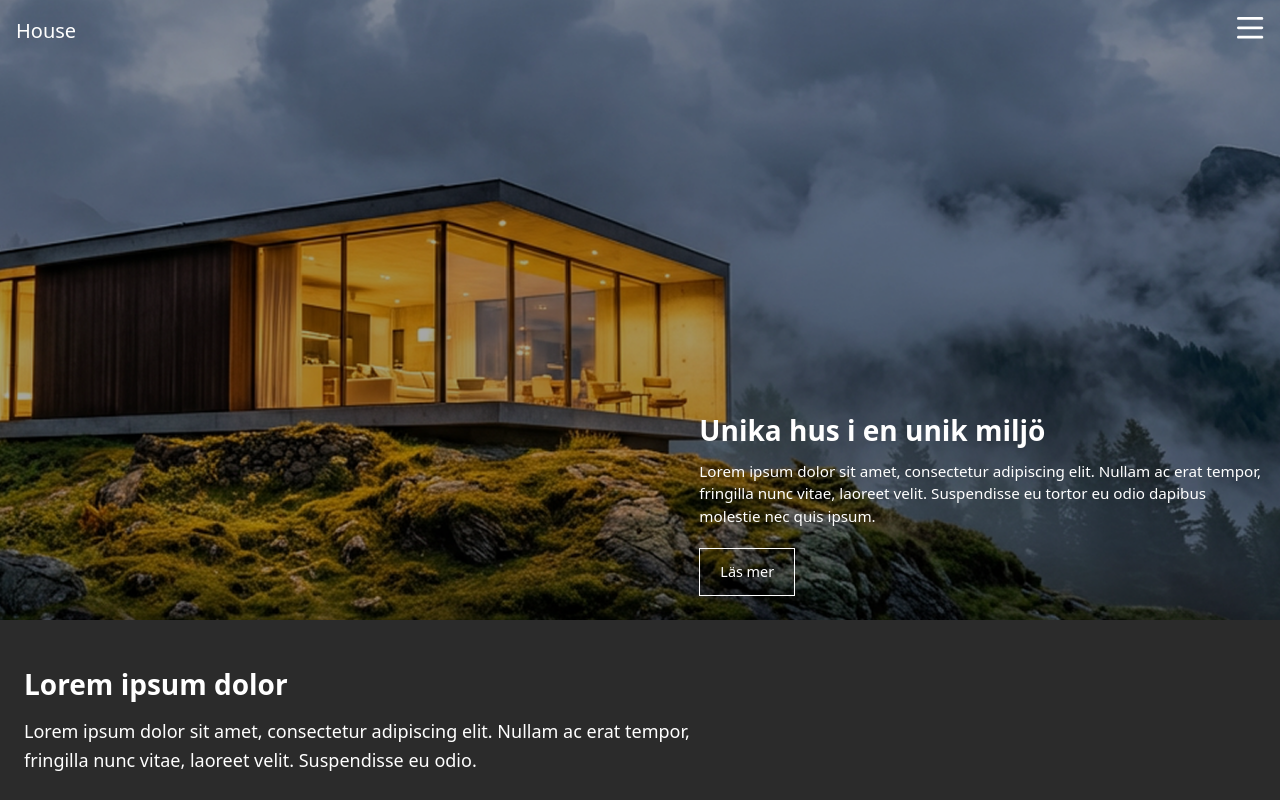
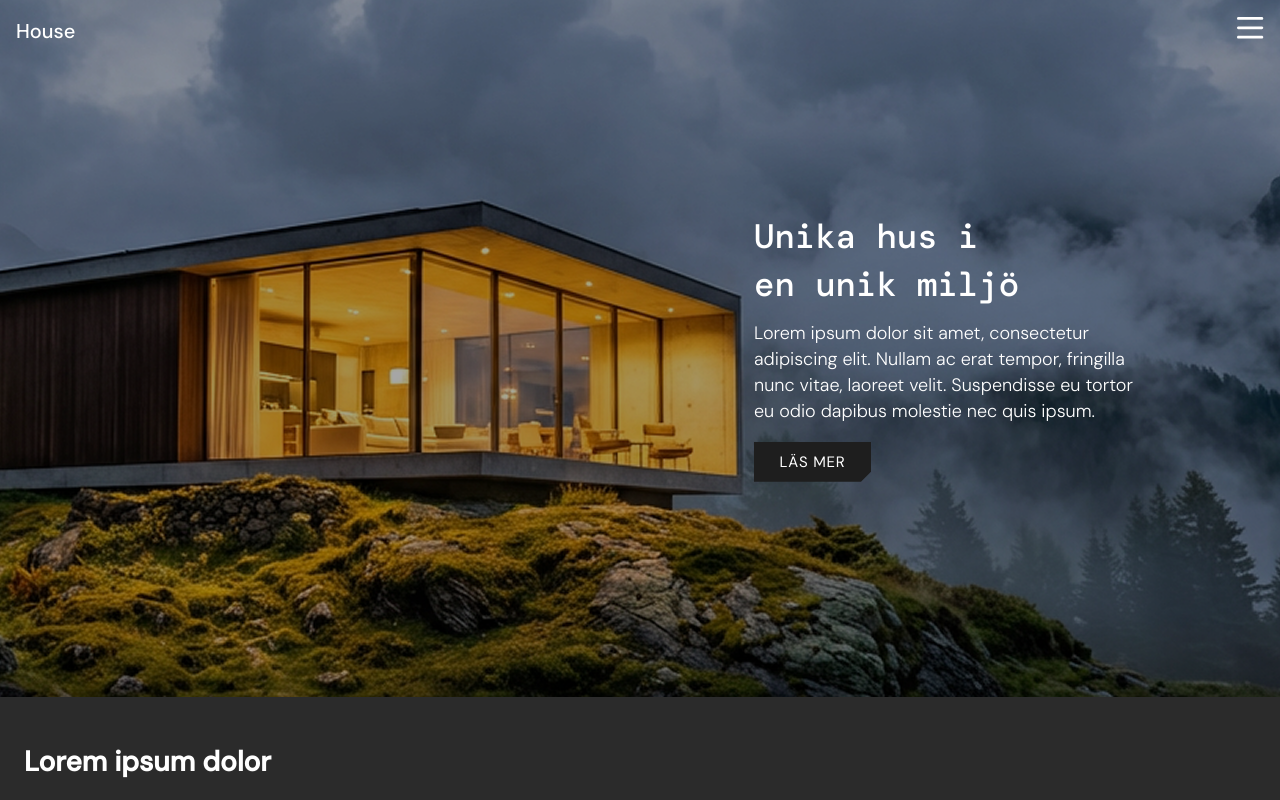
Before and after one commit to JennAnd/house-landing-page, a React (Vite) app: page / in a window 1280 px wide. Shown: the top 800 px of the page. Built offline with nearby package versions, Linux system fonts and the light colour scheme.

Commit message:
update hero layout and typography

```diff
--- a/index.html
+++ b/index.html
@@ -1,8 +1,15 @@
-<!doctype html>
+<!DOCTYPE html>
 <html lang="en">
   <head>
     <meta charset="UTF-8" />
     <link rel="icon" type="image/svg+xml" href="/vite.svg" />
+    <link rel="preconnect" href="https://fonts.googleapis.com" />
+    <link rel="preconnect" href="https://fonts.gstatic.com" crossorigin />
+    <link
+      href="https://fonts.googleapis.com/css2?family=DM+Mono:wght@500&family=DM+Sans:wght@300;400;500&display=swap"
+      rel="stylesheet"
+    />
+
     <meta name="viewport" content="width=device-width, initial-scale=1.0" />
     <title>house-landing-page</title>
   </head>
--- a/src/components/Hero/Hero.css
+++ b/src/components/Hero/Hero.css
@@ -1,14 +1,24 @@
+/* HERO */
+
 .hero {
   position: relative;
-  color: #fff;
+  color: var(--c-text-white);
+  min-height: 420px;
+  overflow: hidden;
 }
 
+/* Background image fills section */
 .hero img {
   width: 100%;
-  height: auto;
+  height: 100%;
   display: block;
+  position: absolute;
+  inset: 0;
+  object-fit: cover;
+  object-position: 60% 50%;
 }
 
+/* Dark overlay for readability */
 .hero::after {
   content: "";
   position: absolute;
@@ -16,29 +26,115 @@
   background: rgba(0, 0, 0, 0.35);
 }
 
+/* Text block on top of image */
 .hero-content {
   position: absolute;
   right: 1rem;
   bottom: 1.5rem;
-  max-width: 90%;
+
+  /* Keeps text readable while resizing */
+  max-width: min(32ch, 90%);
+
   z-index: 1;
 }
 
+/* Text*/
 .hero h1 {
-  font-size: 1.75rem;
-  line-height: 1.2;
-  margin-bottom: 0.75rem;
+  font-family: var(--font-mono);
+  font-weight: 500;
+  font-size: clamp(1.45rem, 5.6vw, 1.75rem);
+  line-height: 1.4;
+  margin: 0 0 0.75rem;
+  max-width: 18ch;
 }
 
 .hero p {
-  font-size: 0.95rem;
+  font-family: var(--font-sans);
+  font-size: clamp(0.9rem, 3.4vw, 0.95rem);
+  font-weight: 300;
   line-height: 1.5;
-  margin-bottom: 1.25rem;
+  margin: 0 0 1.1rem;
 }
 
+/* Button */
 .hero button {
-  padding: 0.75rem 1.25rem;
-  border: 1px solid #fff;
-  color: #fff;
-  font-size: 0.9rem;
+  font-family: var(--font-sans);
+  font-weight: 400;
+  font-size: 15px;
+  letter-spacing: 0.05em;
+  text-transform: uppercase;
+  border: none;
+  cursor: pointer;
+  color: var(--c-text-white);
+  background: var(--c-text-dark);
+
+  height: 40px;
+  padding: 0 1.6rem;
+  display: inline-flex;
+  align-items: center;
+  justify-content: center;
+
+  --corner: 10px;
+  clip-path: polygon(
+    0 0,
+    100% 0,
+    100% calc(100% - var(--corner)),
+    calc(100% - var(--corner)) 100%,
+    0 100%
+  );
 }
+
+.hero button:focus-visible {
+  outline: 2px solid var(--c-text-white);
+  outline-offset: 3px;
+}
+
+/* TABLET */
+@media (min-width: 600px) {
+  .hero {
+    min-height: 560px;
+  }
+
+  .hero-content {
+    right: clamp(1rem, 5vw, 2.5rem);
+    bottom: clamp(1.25rem, 4vw, 3rem);
+    max-width: clamp(28ch, 32vw, 45ch);
+  }
+
+  .hero h1 {
+    max-width: 280px;
+  }
+
+  .hero-button {
+    width: 126px;
+    height: 40px;
+    padding: 0;
+  }
+}
+
+/* DESKTOP */
+@media (min-width: 1024px) {
+  .hero {
+    min-height: 697px;
+  }
+
+  .hero img {
+    object-position: 50% 50%;
+  }
+
+  .hero-content {
+    top: 213px;
+    right: clamp(100px, 10vw, 218px);
+    bottom: auto;
+    max-width: 398px;
+  }
+
+  .hero h1 {
+    font-size: 34px;
+  }
+
+  .hero p {
+    font-size: 18px;
+    line-height: 26px;
+  }
+}
--- a/src/styles/global.css
+++ b/src/styles/global.css
@@ -10,6 +10,12 @@
   --c-bg-text-section: #2b2b2b;
   --c-bg-white: #ffffff;
   --c-bg-footer: #101010;
+
+  /* Fonts */
+  --font-sans: "DM Sans", system-ui, -apple-system, "Segoe UI", Roboto, Arial,
+    sans-serif;
+  --font-mono: "DM Mono", ui-monospace, SFMono-Regular, Menlo, Monaco, Consolas,
+    "Liberation Mono", monospace;
 }
 
 *,
@@ -25,9 +31,7 @@ html {
 body {
   margin: 0;
   padding: 0;
-  font-family: system-ui, -apple-system, BlinkMacSystemFont, "Segoe UI", Roboto,
-    Oxygen, Ubuntu, Cantarell, "Open Sans", "Helvetica Neue", sans-serif;
-
+  font-family: var(--font-sans);
   line-height: 1.5;
   color: #111;
   background-color: #f5f2eb;
```
